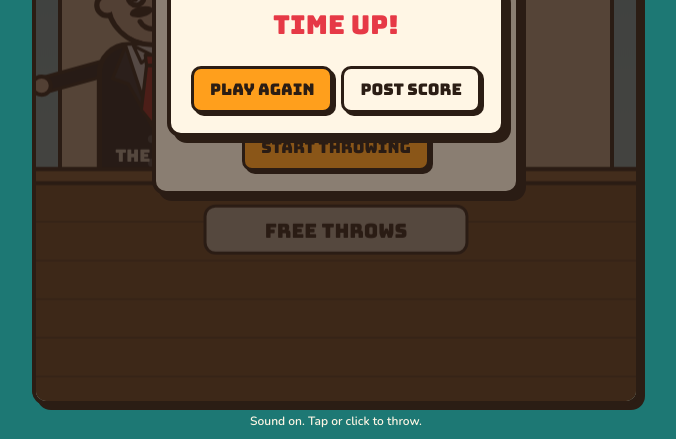
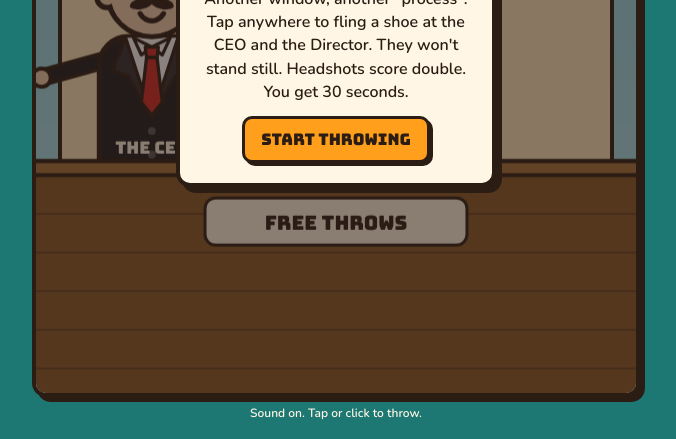
Before and after one commit to Wazza2188/Boot-the-board, a plain HTML site: page index.html in a window 1280 px wide. Shown: the part 369-808 px from the top of the page, without its empty margins (304-980 px from the left). Drawn offline with nearby package versions, Linux system fonts and the light colour scheme.

Commit message:
Add files via upload

```diff
--- a/index.html
+++ b/index.html
@@ -10,7 +10,11 @@
   --body:"Nunito",system-ui,-apple-system,"Segoe UI",sans-serif;
   color-scheme:light;
 }
-html,body{height:100%}
+[hidden]{display:none!important}
+*,*::before,*::after{box-sizing:border-box}
+:root{padding-top:env(safe-area-inset-top,0px);padding-bottom:env(safe-area-inset-bottom,0px)}
+html,body{height:100%;margin:0}
+html{box-sizing:border-box}
 body{background:var(--teal);color:var(--ink);font-family:var(--body);overflow:hidden;touch-action:manipulation;user-select:none;-webkit-user-select:none}
 .app{height:100%;display:flex;flex-direction:column;gap:8px;padding-left:max(16px,env(safe-area-inset-left,0px));padding-right:max(16px,env(safe-area-inset-right,0px));padding-block:10px;max-width:640px;margin:0 auto;box-sizing:border-box}
 header{display:flex;align-items:center;justify-content:space-between;gap:12px;flex-wrap:wrap}
```
